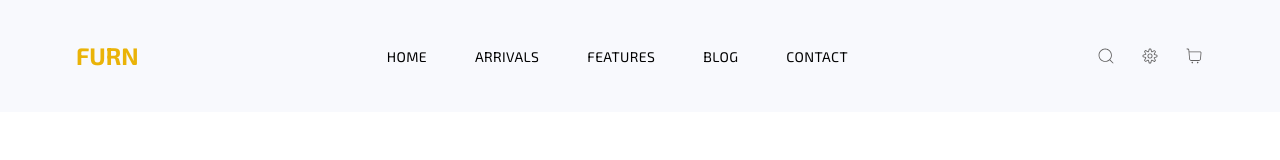
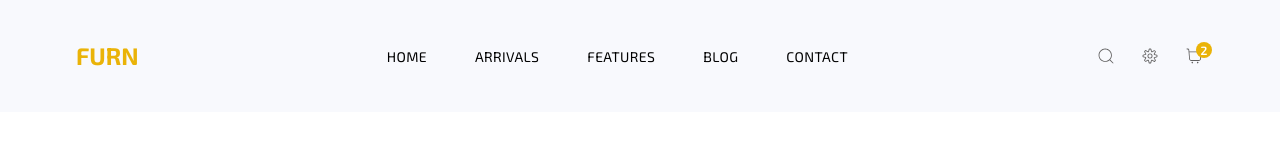
Before and after one commit to Tusar78/Furn, a React (Create React App) app: page / in a window 1280 px wide. Shown: the top 160 px of the page. Built offline with nearby package versions, Linux system fonts and the light colour scheme.

Commit message:
Navigation cart section design done

```diff
--- a/src/Components/Navbar/Navbar.css
+++ b/src/Components/Navbar/Navbar.css
@@ -26,7 +26,11 @@
   }
 
   .attributes__item {
-    @apply text-[20px] text-[#616060] cursor-pointer transition duration-300 hover:text-yellow-500;
+    @apply relative text-[20px] text-[#616060] cursor-pointer transition duration-300 hover:text-yellow-500;
+  }
+
+  .attributes__count {
+    @apply absolute -top-1 -right-2 text-xs w-4 h-4 bg-yellow-500 flex items-center justify-center rounded-2xl text-white font-semibold font-head;
   }
 
 }
--- a/src/Components/Navbar/Navbar.jsx
+++ b/src/Components/Navbar/Navbar.jsx
@@ -32,6 +32,7 @@ const Navbar = () => {
             </li>
             <li className="attributes__item">
               <CiShoppingCart className="attributes--cart" />
+              <span className="attributes__count">2</span>
             </li>
           </ul>
         </div>
```
